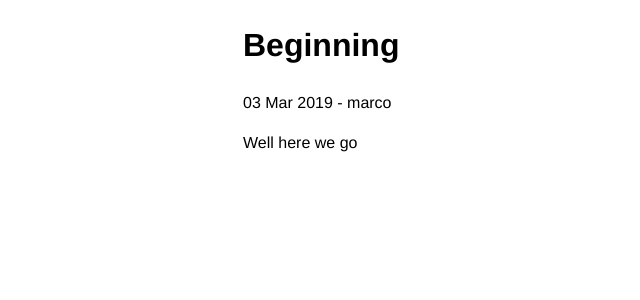
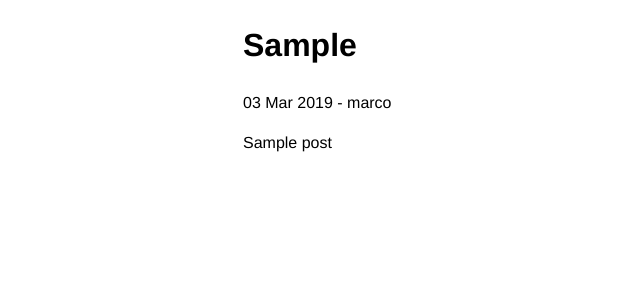
Before and after one commit to marcoselvi/marcoselvi.github.io, a Jekyll site: the page built from _posts/2019-03-03-sample.md, in a window 1280 px wide. Shown: the top 300 px of the page, without its empty margins (97-737 px from the left). Built offline with Jekyll 4.4.1, drawn with Linux system fonts in a browser that asks for light colours.

Commit message:
Samplify post

```diff
--- a/_posts/2019-03-03-beginning.md
+++ b/_posts/2019-03-03-sample.md
@@ -3,4 +3,4 @@ layout: post
 author: marco
 ---
 
-Well here we go
+Sample post
```
